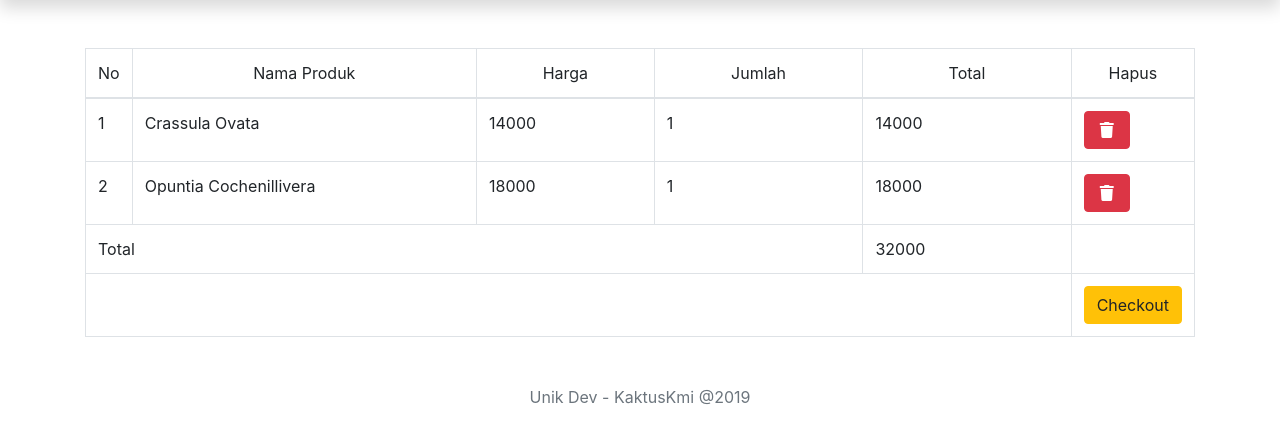
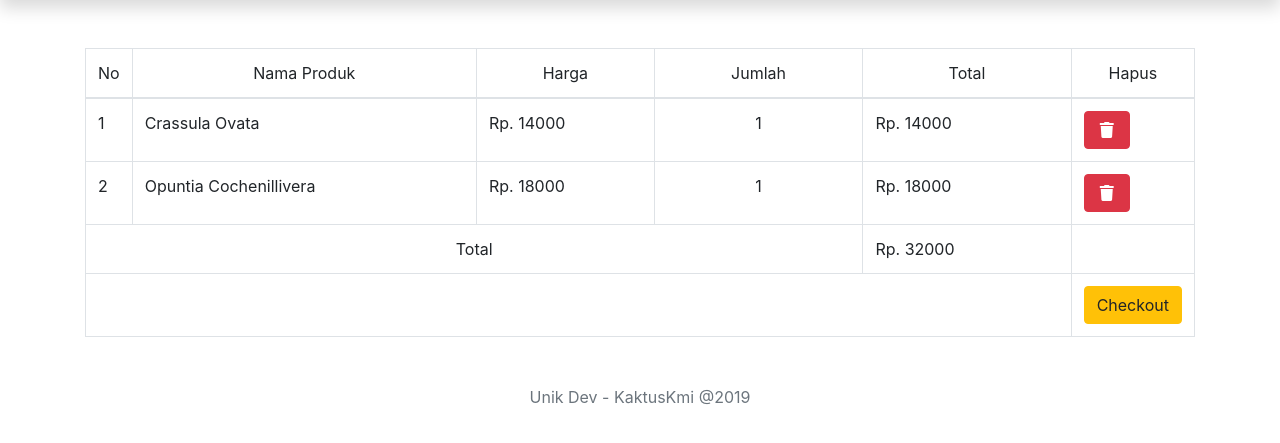
Before and after one commit to fadhfaiz/kmikaktusdua, a CodeIgniter app: page /kmikaktusdua/Keranjang/tampil_cart in a window 1280 px wide. Shown: the part 74-517 px from the top of the page. Run offline with CodeIgniter, Linux system fonts and the light colour scheme; data comes from the database, SQL or seed files in the repository; some libraries are stand-ins or nearby versions.

Commit message:
habis bimbingan

```diff
--- a/application/controllers/Adminpage/Produk.php
+++ b/application/controllers/Adminpage/Produk.php
@@ -31,7 +31,7 @@ Class Produk extends CI_Controller
             ];
             $produk->update_data_produk($data);
 
-            //redirect(site_url('Adminpage/Produk/product_admin'));
+            redirect(site_url('Adminpage/Produk/product_admin'));
         }
 
         $data["produk"] = $produk->getIdDataProduk($kode_produk);
--- a/application/views/adminpage/produk/product_admin.php
+++ b/application/views/adminpage/produk/product_admin.php
@@ -34,7 +34,7 @@
 								</div>
 								<div class="col-3"><a href="'.base_url().'Adminpage/Produk/hapus_produk/'.$t->kode_produk.'" class="btn btn-outline-danger"><i class="fas fa-trash-alt"></i></a>
 								</div>
-								<div class="col-6"><input class="form-control" type="text" id="disabledInput" disabled value="'.$t->stok_produk.'"></div>
+								<div class="col-6"><input class="form-control" type="text" id="disabledInput" disabled value="Stok '.$t->stok_produk.'"></div>
 							</div>
 						</div>
 					</div>
--- a/application/views/home/index.php
+++ b/application/views/home/index.php
@@ -76,7 +76,7 @@
 		</div>
 	</div>
 
-	<a href="https://www.instagram.com/fadh.leather/" class="float-ig" target="_blank">
+	<a href="https://www.instagram.com/kaktuskmi/" class="float-ig" target="_blank">
 		<i class="fab fa-instagram my-float"></i>
 	</a>
 
@@ -140,7 +140,7 @@
 			<div class="card bg-dark"><a href="<?php echo base_url(); ?>marketplace/kaktus_product"
 					style="color:white; text-decoration: none;">
 					<div class="card-body">
-						<h5 class="card-title text-center">Kaktus</h5>
+						<h5 class="card-title text-center">Tanaman Lainnya</h5>
 						<hr>
 						<p class="card-text">This is a wider card with supporting text below as a natural lead-in to
 							additional
--- a/application/views/keranjang/tampil_cart.php
+++ b/application/views/keranjang/tampil_cart.php
@@ -21,17 +21,17 @@
         <tr>
         <td><?= $i++; ?></td>
         <td><?= $a['nama'] ?></td>
-        <td><?= $a['harga'] ?></td>
-        <td><?= $a['jumlah'] ?></td>
-        <td><?= $a['total'] ?></td>
+        <td>Rp. <?= $a['harga'] ?></td>
+        <td class="text-center"><?= $a['jumlah'] ?></td>
+        <td>Rp. <?= $a['total'] ?></td>
         <td><a href="<?= base_url('Keranjang/hapus/').$a['kode']?>" class="btn btn-danger"><i class='fas fa-fw fa-trash'></i></a></td>
         </tr>
       <?php endforeach; ?>
 		</tbody>
       <tfoot>
       <tr>
-      <td colspan="4">Total</td>
-      <td><?= $total; ?></td>
+      <td colspan="4" class="text-center">Total</td>
+      <td>Rp. <?= $total; ?></td>
       <td></td>
       </tr>
       <tr>
```
Also changed, not shown: gambar/kk11.jpg (added), gambar/kk111.jpg (added).
